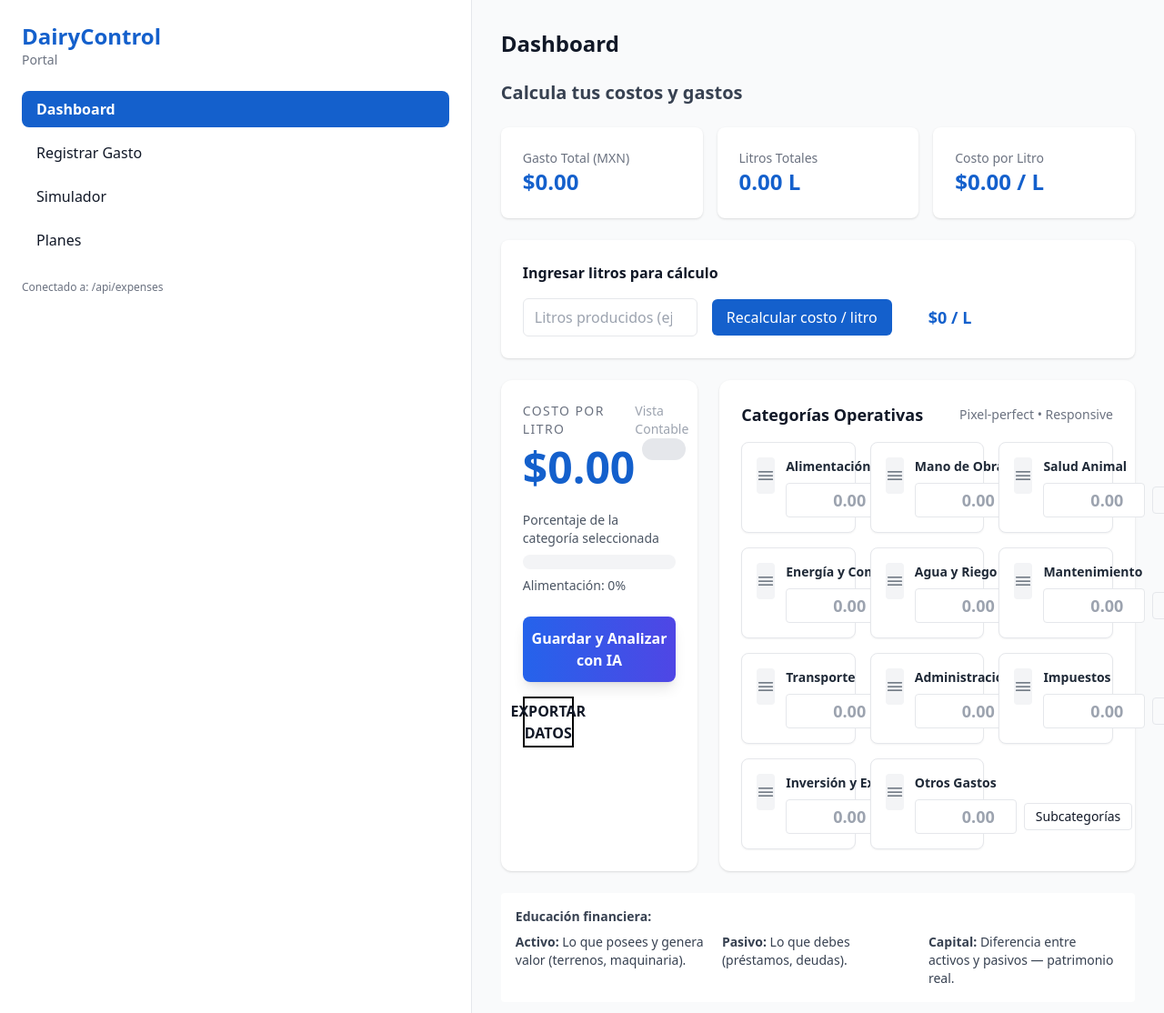
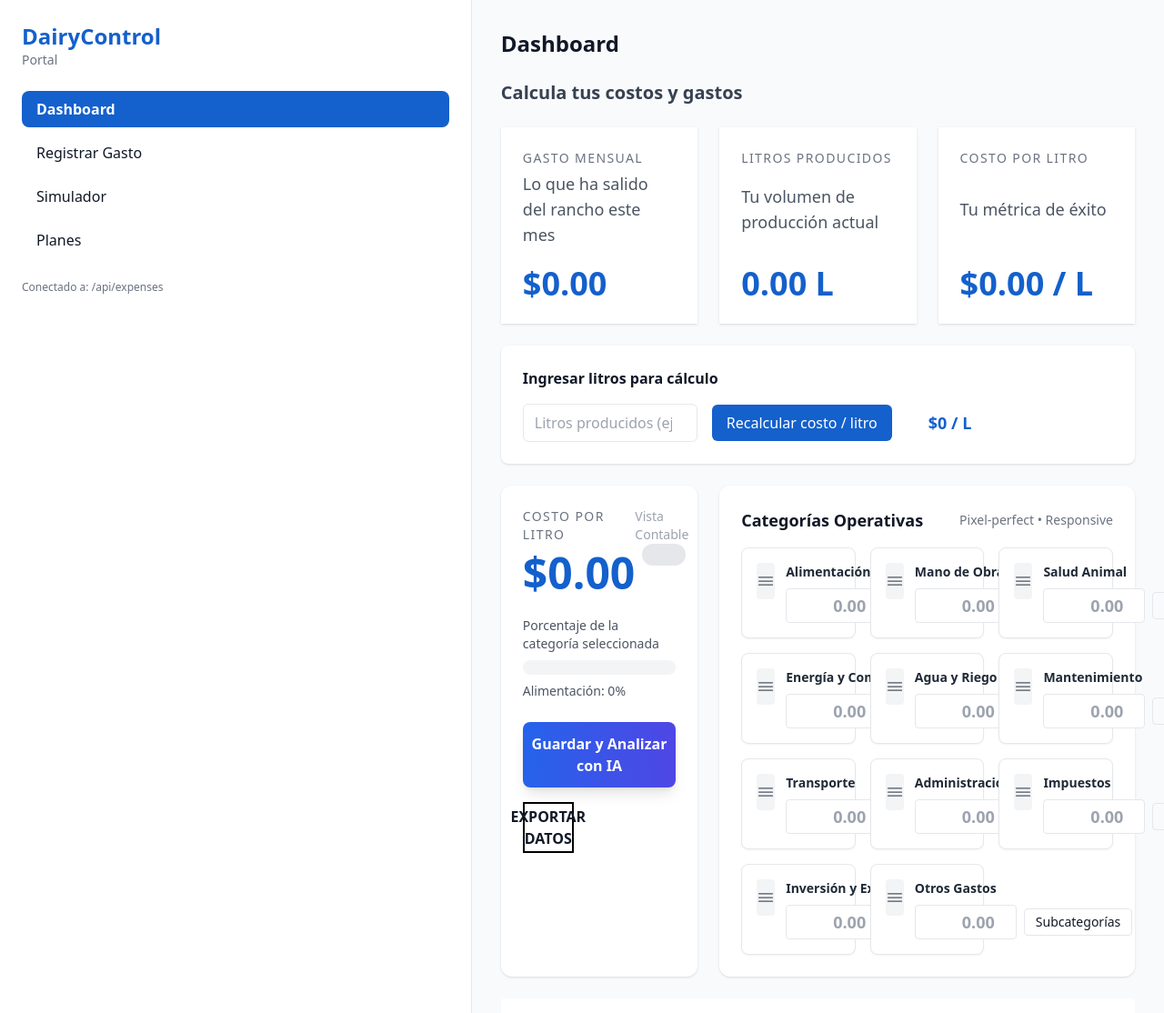
Before and after one commit to teccuentas093-sketch/dairycontrol-landing, a Python web app: template templates/admin.html in a window 1280 px wide; the page is wider, and only the part inside the window is pictured. Shown: the top 1114 px of that part at 91% size. Run offline with Jinja, Linux system fonts and the light colour scheme; the template is opened without the code that fills it, so the values that code supplies are empty; some libraries are stand-ins or nearby versions.

Commit message:
UI: square dashboard blocks, square save button, square slider, plans squares, add export toast

```diff
--- a/templates/admin.html
+++ b/templates/admin.html
@@ -52,20 +52,24 @@
           <h1 class="text-2xl font-bold">Dashboard</h1>
           <h2 class="text-xl font-extrabold text-gray-700">Calcula tus costos y gastos</h2>
 
-          <div class="grid grid-cols-1 md:grid-cols-3 gap-4">
-            <div class="p-6 bg-white rounded-lg shadow">
-              <div class="text-sm text-gray-500">Gasto Total (MXN)</div>
-              <div id="total-expense" class="text-2xl font-bold text-primary">$0</div>
+          <!-- Three massive square blocks (single vertical flow) -->
+          <div class="grid grid-cols-1 lg:grid-cols-3 gap-6">
+            <div class="bg-white shadow rounded-none p-6 flex flex-col items-start justify-between aspect-square">
+              <div class="text-sm text-gray-500 uppercase tracking-widest">Gasto Mensual</div>
+              <div class="text-lg text-gray-600">Lo que ha salido del rancho este mes</div>
+              <div id="total-expense" class="mt-4 text-4xl font-black text-primary">$0</div>
             </div>
 
-            <div class="p-6 bg-white rounded-lg shadow">
-              <div class="text-sm text-gray-500">Litros Totales</div>
-              <div id="total-liters" class="text-2xl font-bold text-primary">0 L</div>
+            <div class="bg-white shadow rounded-none p-6 flex flex-col items-start justify-between aspect-square">
+              <div class="text-sm text-gray-500 uppercase tracking-widest">Litros Producidos</div>
+              <div class="text-lg text-gray-600">Tu volumen de producción actual</div>
+              <div id="total-liters" class="mt-4 text-4xl font-black text-primary">0 L</div>
             </div>
 
-            <div class="p-6 bg-white rounded-lg shadow">
-              <div class="text-sm text-gray-500">Costo por Litro</div>
-              <div id="cost-per-liter" class="text-2xl font-bold text-primary">$0 / L</div>
+            <div class="bg-white shadow rounded-none p-6 flex flex-col items-start justify-between aspect-square">
+              <div class="text-sm text-gray-500 uppercase tracking-widest">Costo por Litro</div>
+              <div class="text-lg text-gray-600">Tu métrica de éxito</div>
+              <div id="cost-per-liter" class="mt-4 text-4xl font-black text-primary">$0 / L</div>
             </div>
           </div>
 
@@ -185,7 +189,7 @@
         </div>
 
         <!-- Category panel with subcategories -->
-        <div class="mt-8 bg-white p-6 rounded-lg shadow">
+          <div class="mt-8 bg-white p-6 rounded-lg shadow">
           <h3 class="font-bold mb-4">Categorías de Gastos (selecciona para ver subcategorías)</h3>
           <div id="category-grid" class="grid grid-cols-2 md:grid-cols-3 gap-3">
             <!-- Buttons will be injected by JS -->
@@ -195,6 +199,15 @@
             <div id="subcat-list" class="grid grid-cols-1 md:grid-cols-2 gap-2"></div>
           </div>
         </div>
+
+          <!-- Simulator square slider -->
+          <div class="mt-8 bg-white p-6 rounded-lg shadow max-w-3xl">
+            <h3 class="font-bold mb-4">Simulador de Alimento</h3>
+            <div class="aspect-square bg-gray-50 p-6 rounded flex flex-col items-center justify-center">
+              <div class="text-sm text-gray-600 mb-4 text-center">Desliza para ver qué pasa si el costo del alimento (tu gasto del 60%) sube</div>
+              <input id="sim-slider" type="range" min="0" max="50" value="10" class="w-full" />
+            </div>
+          </div>
 
         <!-- Simulator -->
         <div id="view-sim" class="hidden space-y-6">
@@ -222,39 +235,31 @@
         <!-- Plans -->
         <div id="view-plans" class="hidden space-y-6">
           <h1 class="text-2xl font-bold">Planes</h1>
-          <div class="bg-white p-6 rounded-lg shadow max-w-3xl">
-            <table class="w-full text-left">
-              <thead>
-                <tr class="text-sm text-gray-500 uppercase">
-                  <th>Plan</th>
-                  <th>Precio MXN</th>
-                  <th>Descripción</th>
-                </tr>
-              </thead>
-              <tbody>
-                <tr class="border-t">
-                  <td class="py-3 font-semibold">Básico</td>
-                  <td class="py-3">$990</td>
-                  <td class="py-3 text-sm text-gray-600">Herramientas básicas para control de costos.</td>
-                </tr>
-                <tr class="border-t">
-                  <td class="py-3 font-semibold">Estándar</td>
-                  <td class="py-3">$1,990</td>
-                  <td class="py-3 text-sm text-gray-600">Reportes y alertas avanzadas.</td>
-                </tr>
-                <tr class="border-t">
-                  <td class="py-3 font-semibold">Profesional</td>
-                  <td class="py-3">$3,999</td>
-                  <td class="py-3 text-sm text-gray-600">Todo lo anterior + integraciones y soporte.</td>
-                </tr>
-              </tbody>
-            </table>
+          <div class="grid grid-cols-1 md:grid-cols-3 gap-6">
+            <div class="p-8 border-2 border-slate-100 aspect-square flex flex-col items-center justify-center">
+                <h4 class="font-black uppercase tracking-widest mb-4">Básico</h4>
+                <p class="text-3xl font-black mb-2">$990</p>
+                <div class="text-sm text-gray-600 mb-4">Hasta 100 animales</div>
+                <button class="w-32 h-10 bg-white border-2 border-black font-bold rounded-none">Seleccionar</button>
+            </div>
+            <div class="p-8 bg-slate-900 text-white aspect-square flex flex-col items-center justify-center">
+                <h4 class="font-black uppercase tracking-widest mb-4 text-blue-400">Estándar</h4>
+                <p class="text-3xl font-black mb-2">$1,990</p>
+                <div class="text-sm text-white/80 mb-4">101-500 animales</div>
+                <button class="w-32 h-10 bg-white text-slate-900 font-bold rounded-none">Seleccionar</button>
+            </div>
+            <div class="p-8 border-2 border-slate-100 aspect-square flex flex-col items-center justify-center">
+                <h4 class="font-black uppercase tracking-widest mb-4">Profesional</h4>
+                <p class="text-3xl font-black mb-2">$3,999</p>
+                <div class="text-sm text-gray-600 mb-4">Más de 500 animales</div>
+                <button class="w-32 h-10 bg-white border-2 border-black font-bold rounded-none">Seleccionar</button>
+            </div>
           </div>
         </div>
       </main>
     </div>
 
-    <script src="https://cdn.jsdelivr.net/npm/chart.js"></script>
+
     <script>
       // Point the UI to the server-side API
       document.getElementById('sb-url').textContent = '/api/expenses';
@@ -554,14 +559,31 @@
           a.click();
           a.remove();
           window.URL.revokeObjectURL(url);
+          // show success toast
+          showToast('ÉXITO: Reporte listo para el contador');
         }catch(e){
           console.error(e);
-          alert('No se pudo descargar el reporte');
+          showToast('ERROR: No se pudo descargar el reporte');
         }finally{
           btn.disabled = false;
           btn.innerHTML = 'EXPORTAR<br>DATOS';
         }
       });
+
+      // Toast helper
+      function showToast(message){
+        let t = document.getElementById('dc-toast');
+        if(!t){
+          t = document.createElement('div');
+          t.id = 'dc-toast';
+          t.className = 'fixed top-6 right-6 bg-blue-600 text-white px-4 py-3 rounded shadow-lg z-50';
+          document.body.appendChild(t);
+        }
+        t.textContent = message;
+        t.style.opacity = '1';
+        t.classList.add('animate-pulse');
+        setTimeout(()=>{ t.style.transition = 'opacity 400ms'; t.style.opacity = '0'; }, 4000);
+      }
     </script>
   </body>
 </html>
```
Also changed, not shown: public/admin.html (+17 -1 lines).
